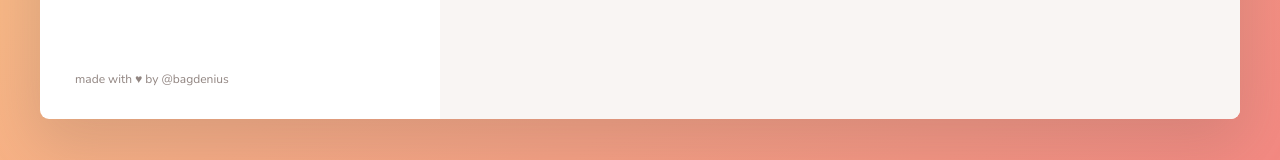
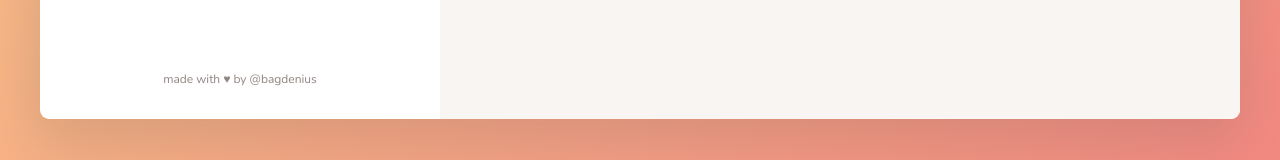
Before and after one commit to bagdenius/forkify, a website built with Parcel: page index.html in a window 1280 px wide. Shown: the part 1102-1262 px from the top of the page. Built offline with nearby package versions, Linux system fonts and the light colour scheme.

```diff
--- a/index.html
+++ b/index.html
@@ -11,7 +11,7 @@
     <link rel="shortcut icon" href="src/img/favicon.png" type="image/x-icon" />
 
     <link rel="stylesheet" href="src/sass/main.scss" />
-    <script defer src="src/js/controller.js"></script>
+    <script type="module" src="src/js/controller.js"></script>
 
     <title>forkify // Search over 1,000,000 recipes</title>
   </head>
--- a/src/sass/_searchResults.scss
+++ b/src/sass/_searchResults.scss
@@ -34,6 +34,8 @@
   font-size: 1.2rem;
   padding: 0 3.5rem;
   margin-top: 4rem;
+  margin-left: auto;
+  margin-right: auto;
 
   .twitter-link:link,
   .twitter-link:visited {
```
Also changed, not shown: package.json (added, +28 -0 lines), 2 other files.
